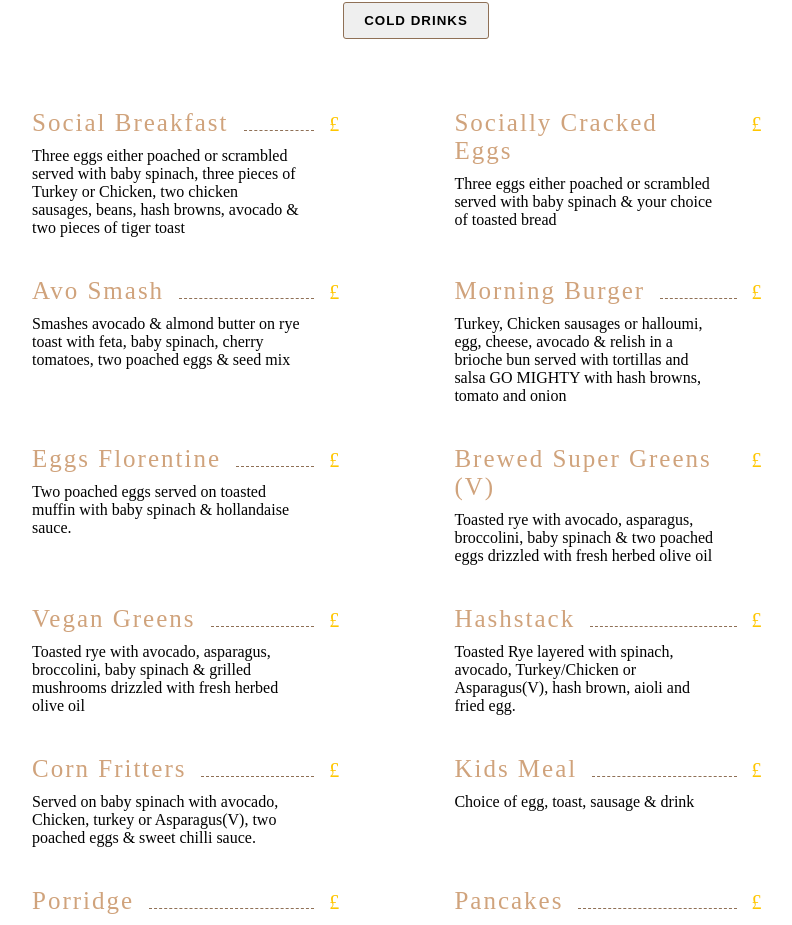
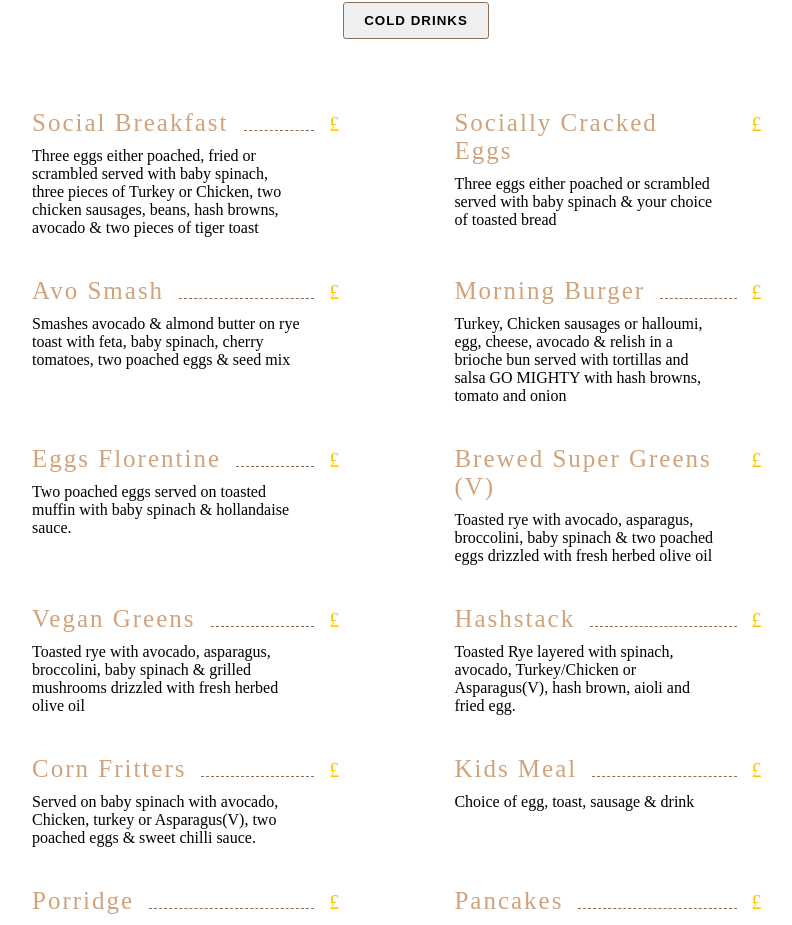
Before and after one commit to shuyin21/new-social, a React (Create React App) app: page / in a window 1280 px wide. Shown: the part 2065-2990 px from the top of the page, without its empty margins (224-1016 px from the left). Built offline with nearby package versions, Linux system fonts and the light colour scheme.

Commit message:
changes in menu data

```diff
--- a/src/Components/Menu/MenuData.js
+++ b/src/Components/Menu/MenuData.js
@@ -174,7 +174,7 @@ export const MenuData = [
         id: 1,
         itemName: 'Social Breakfast',
         itemPrice: '',
-        itemDescription: 'Three eggs either poached or scrambled served with baby spinach, three pieces of Turkey or Chicken, two chicken sausages, beans, hash browns, avocado & two pieces of tiger toast'
+        itemDescription: 'Three eggs either poached, fried or scrambled served with baby spinach, three pieces of Turkey or Chicken, two chicken sausages, beans, hash browns, avocado & two pieces of tiger toast'
     },
 
     {
```
